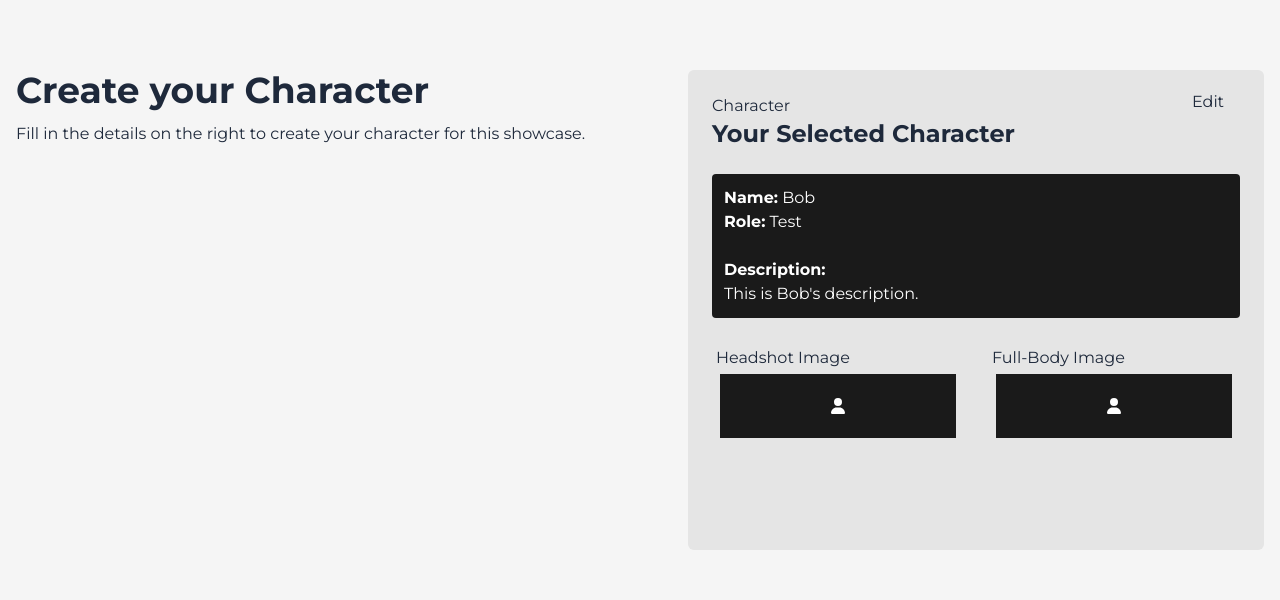
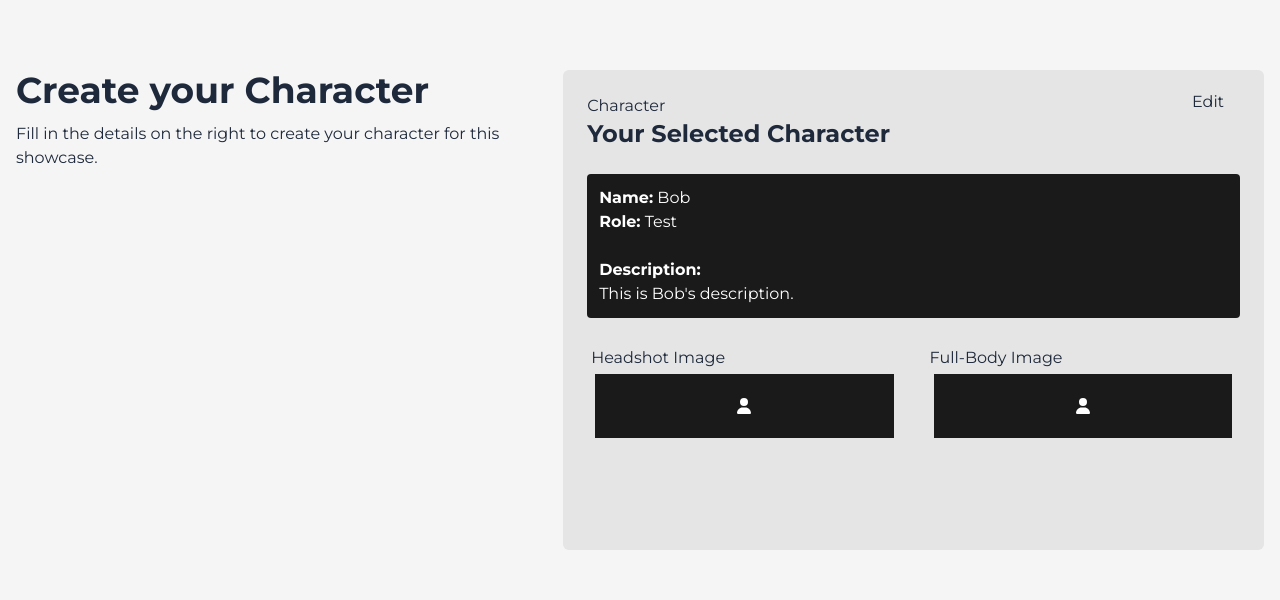
Before and after one commit to bcgov/ditp-showcase-creator-ui, a React (Create React App) app: page / in a window 1280 px wide. Shown: the part 158-758 px from the top of the page. Built offline with nearby package versions, Linux system fonts and the light colour scheme.

Commit message:
changed layout from 50/50 to 40/60

```diff
--- a/src/react-modules/character-screen/CharacterScreen.js
+++ b/src/react-modules/character-screen/CharacterScreen.js
@@ -51,7 +51,8 @@ function CharacterScreen({
       <div className="flex flex-col min-h-screen mt-20 text-light-text bg-light-bg dark:bg-dark-bg dark:text-dark-text">
         <div className="container mx-auto px-4 py-8 flex-grow">
           <div className="flex gap-12 h-full">
-            <div className="w-1/2 rounded left-col">
+            {/* <div className="w-1/2 rounded left-col"> */}
+            <div className="w-2/5 rounded left-col">
               <div className="flex justify-between">
                 <div>
                   <h3 className="text-4xl font-bold text-black dark:text-gray-800">
@@ -80,7 +81,8 @@ function CharacterScreen({
             </div>
             {/* end of column 1  */}
 
-            <div className="w-1/2 two-column-col  bg-light-bg-secondary dark:bg-dark-bg-secondary  p-3 rounded-md right-col ">
+            {/* <div className="w-1/2 two-column-col  bg-light-bg-secondary dark:bg-dark-bg-secondary  p-3 rounded-md right-col "> */}
+            <div className="w-3/5 two-column-col  bg-light-bg-secondary dark:bg-dark-bg-secondary  p-3 rounded-md right-col ">
               {editMode ? (
                 // Toggling edit mode
                 <CharacterEdit
--- a/src/react-modules/credentials/CredentialsScreen.js
+++ b/src/react-modules/credentials/CredentialsScreen.js
@@ -155,7 +155,8 @@ function CredentialsScreen({
       <div className="flex flex-col min-h-screen mt-20 ">
         <div className="container mx-auto px-4 py-8 flex-grow">
           <div className="flex gap-12 h-full">
-            <div className="w-1/2 rounded left-col text-light-text dark:text-dark-text">
+            {/* <div className="w-1/2 rounded left-col text-light-text dark:text-dark-text"> */}
+            <div className="w-2/5 rounded left-col text-light-text dark:text-dark-text">
               <div className="flex justify-between">
                 <div>
                   <h3 className="text-4xl font-bold text-slate-50">
@@ -201,7 +202,8 @@ function CredentialsScreen({
               </div>
             </div>
             {/* End of col 1 */}
-            <div className="w-1/2  p-6 rounded-md right-col bg-light-bg-secondary dark:bg-dark-bg-secondary text-light-text dark:text-dark-text ">
+            {/* <div className="w-1/2  p-6 rounded-md right-col bg-light-bg-secondary dark:bg-dark-bg-secondary text-light-text dark:text-dark-text "> */}
+            <div className="w-3/5  p-6 rounded-md right-col bg-light-bg-secondary dark:bg-dark-bg-secondary text-light-text dark:text-dark-text ">
               {renderComponent(componentToMount)}
             </div>
             {/* End of col 2 */}
--- a/src/react-modules/pages/OnboardingPage.jsx
+++ b/src/react-modules/pages/OnboardingPage.jsx
@@ -131,7 +131,8 @@ export const OnboardingPage = ({
     >
       <div className="flex flex-col min-h-screen">
         <div className="flex gap-12 container mx-auto px-4 py-8 mt-20">
-          <div className="w-1/2 rounded left-col text-light-text dark:text-dark-text">
+          {/* <div className="w-1/2 rounded left-col text-light-text dark:text-dark-text"> */}
+          <div className="w-2/5 rounded left-col text-light-text dark:text-dark-text">
             <div className="flex w-full">
               <div>
                 <h2 className="text-4xl font-bold text-slate-50">
@@ -248,7 +249,8 @@ export const OnboardingPage = ({
 
           <div
             id="editStep"
-            className="w-1/2 two-column-col  bg-light-bg-secondary dark:bg-dark-bg-secondary text-light-text dark:text-dark-text p-6 rounded-md right-col "
+            // className="w-1/2 two-column-col  bg-light-bg-secondary dark:bg-dark-bg-secondary text-light-text dark:text-dark-text p-6 rounded-md right-col "
+            className="w-3/5 two-column-col  bg-light-bg-secondary dark:bg-dark-bg-secondary text-light-text dark:text-dark-text p-6 rounded-md right-col "
           >
             {stepState == "no-selection" ? (
               <div className="">
```
